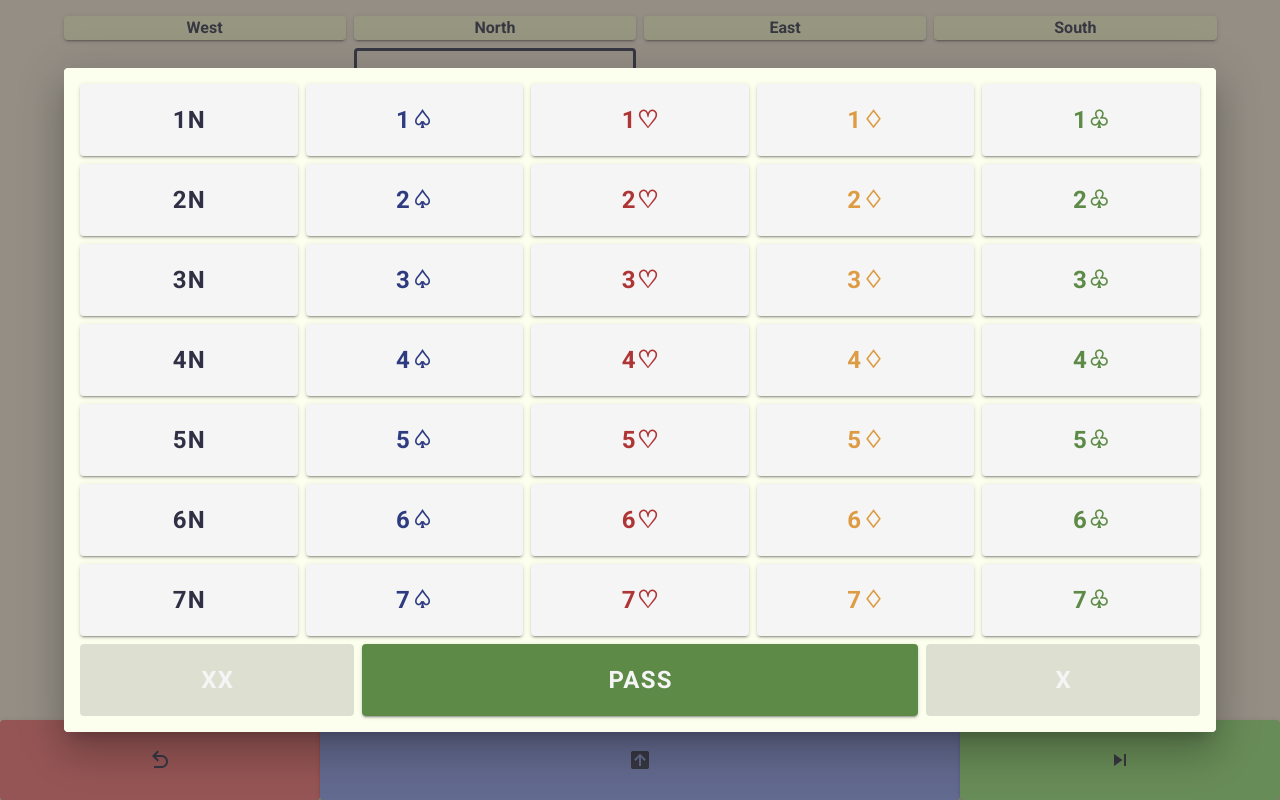
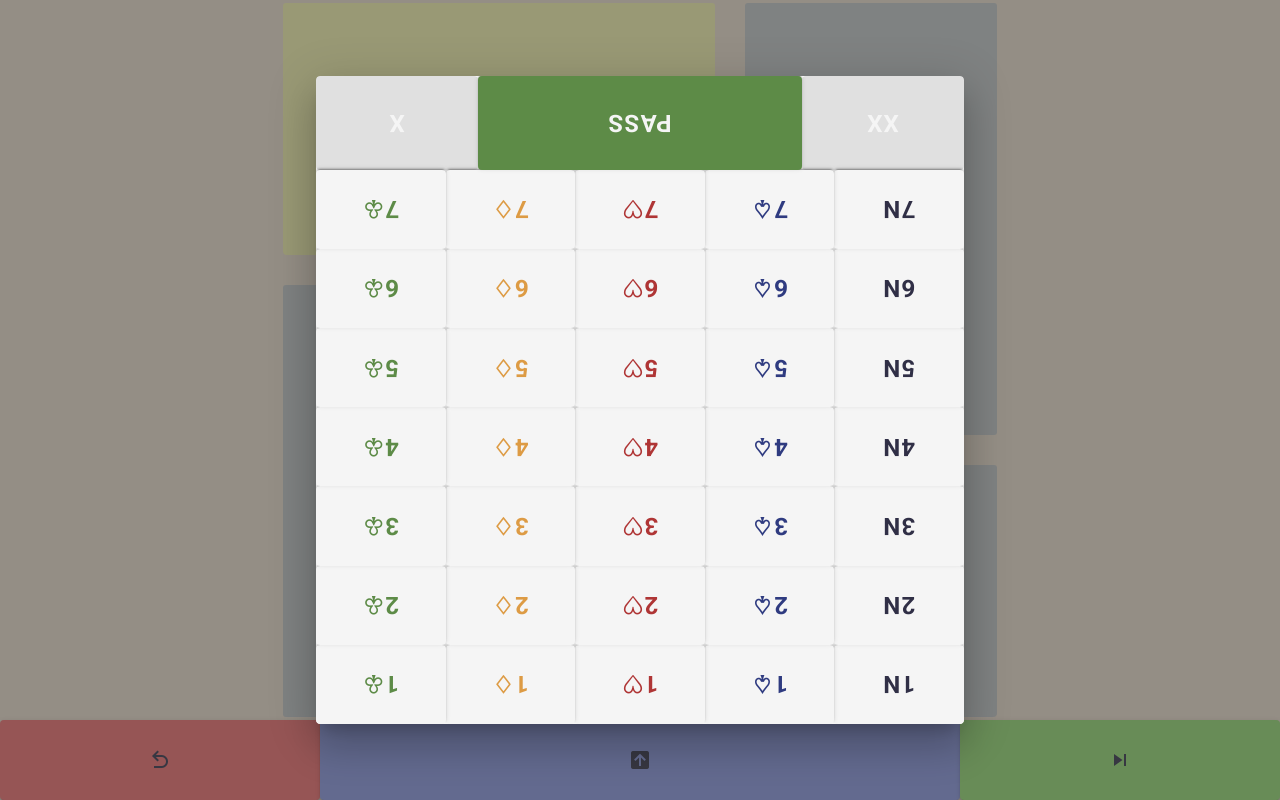
Before and after one commit to garyleung142857/bidding-box, a Vue app: page / in a window 1280 px wide. Both pictures are taken after a click on the button 640 px from the left and 760 px from the top of the page. Built offline with nearby package versions, Linux system fonts and the light colour scheme.

Commit message:
build functionality for 4-sided bidding

```diff
--- a/src/components/BiddingTable.vue
+++ b/src/components/BiddingTable.vue
@@ -1,49 +1,89 @@
 <template>
-
-  <v-container id="biddingtable">
-    <v-row no-gutters justify="center">
-      <v-col
-        cols=3
-        v-for="(pname, key) in this.player_names"
-        v-bind:key="key"
+  <v-card
+    id="biddingtable"
+    :height="this.sideLength"
+    :width="this.sideLength"
+    flat
+  >
+    <PlayerTray
+      player="N"
+      :playerHist="hist_by_players[1]"
+      :sideLength="sideLength"
+      :isCurrent="curPlayer==='N'">
+    </PlayerTray>
+    <PlayerTray
+      player="E"
+      :playerHist="hist_by_players[2]"
+      :sideLength="sideLength"
+      :isCurrent="curPlayer==='E'">
+    </PlayerTray>
+    <span>
+      <v-card
+        class="tablecenter"
+        :height="sideLength * 0.25"
+        :width="sideLength * 0.25"
+        color="transparent"
+        flat
       >
         <v-card
-          v-bind:class="'d-flex align-center justify-center ma-1 player-' + is_vul(key)"
-        >
-          <div>{{pname}}</div>
+          :class="'name-tag player-' + is_vul('N') "
+          id="tag-N"
+          :width="sideLength * 0.13"
+        >{{player_title('N')}}
         </v-card>
-      </v-col>
-    </v-row>
-    <v-row
-      v-for="(callrow, i) in this.hist_2d"
-      v-bind:key="i"
-      no-gutters justify="center"
-    >
-      <v-col
-        cols=3
-        v-for="(call, j) in callrow"
-        v-bind:key="j"
-      >
-        <Call v-bind:biddingCall="call"></Call>
-      </v-col>
-    </v-row>
-  </v-container>
+        <v-card
+          :class="'name-tag player-' + is_vul('E') "
+          id="tag-E"
+          :width="sideLength * 0.13"
+        >{{player_title('E')}}
+        </v-card>
+        <v-card
+          :class="'name-tag player-' + is_vul('S') "
+          id="tag-S"
+          :width="sideLength * 0.13"
+        >{{player_title('S')}}
+        </v-card>
+        <v-card
+          :class="'name-tag player-' + is_vul('W') "
+          id="tag-W"
+          :width="sideLength * 0.13"
+        >{{player_title('W')}}
+        </v-card>
+        <div class="board-num">{{this.boardNum}}</div>
+      </v-card>
+    </span>
+    <PlayerTray
+      player="W"
+      :playerHist="hist_by_players[0]"
+      :sideLength="sideLength"
+      :isCurrent="curPlayer==='W'">
+    </PlayerTray>
+    <PlayerTray
+      player="S"
+      :playerHist="hist_by_players[3]"
+      :sideLength="sideLength"
+      :isCurrent="curPlayer==='S'">
+    </PlayerTray>
+  </v-card>
 
 </template>
 
 <script>
-import Call from '@/components/Call.vue'
+// import Call from '@/components/Call.vue'
+import PlayerTray from '@/components/PlayerTray.vue'
 
 export default {
   name: 'BiddingTable',
   components: {
-    Call
+    // Call
+    PlayerTray
   },
   props: {
     history: Array,
     boardNum: Number,
     curPlayer: String,
     ended: Boolean,
+    sideLength: Number
   },
   data(){
     return {
@@ -52,19 +92,13 @@ export default {
     }
   },
   computed: {
-    dlr_pos(){
-      return this.player_pos(this.dealer)
-    },
-    hist_2d: function(){
+    hist_by_players: function(){
       var hist = [...this.history]
-      if (!this.ended){
-        hist.push('A')  // A = pending
-      }
-      var hist_2 = []
-      for (let i = 0; i < this.dlr_pos; i++){hist.splice(0, 0, 'B')}  // West will be the first B = buffer
-      while (hist.length % 4 > 0){hist.push('E')}  // multiple of 4. E = blank
-      for (let j = 0; j < hist.length; j = j + 4){
-        hist_2.push(hist.slice(j, j + 4))
+      var hist_2 = [[], [], [], []]
+      var i = this.boardNum % 4
+      while (hist.length > 0){
+        hist_2[i].push(hist.shift())
+        i = (i + 1) % 4
       }
       return hist_2
     },
@@ -81,8 +115,12 @@ export default {
     }
   },
   methods: {
-    player_pos: function(player){
-      return this.PLAYERS.indexOf(player)
+    player_title(player){
+      if(player===this.dealer){
+        return 'Dlr'
+      } else {
+        return player
+      }
     },
     is_vul(player){
       var vul = false
--- a/src/components/BoxSelect.vue
+++ b/src/components/BoxSelect.vue
@@ -1,14 +1,21 @@
 <template>
-    <v-container id="boxselect">
+
+    <v-card
+      class="box-bids" :id="this.cur_player"
+      :height="sideLength * 0.9"
+      :width="sideLength * 0.9"
+      flat
+    >
+      <div style="vertical-align: middle">
         <v-row v-for="level in levels" :key="level" no-gutters>
           <v-col
-          class="pa-1"
             v-for="(icon, strain) in strains" :key="strain"
-          align-center row wrap no-gutters depressed
+            align-center row wrap no-gutters
           >
             <v-btn
               class="call-choice bid-choice"
-            block height="9vh" v-bind:ripple="false"
+              block :ripple="false"
+              :height="bidHeight"
               @click="clicked($event)"
               v-bind:id="'call-' + level + strain"
               v-bind:disabled="invalid_bid(level, strain)"
@@ -18,63 +25,82 @@
           </v-col>
         </v-row>
         <v-row no-gutters>
-        <v-col cols=3 class="pa-1">
+          <v-col cols=3>
             <v-btn
               class="call-choice"
-            block height="9vh" v-bind:ripple="false"
-            v-bind:id="'call-R'"
+              block
+              :height="pxrHeight"
+              :ripple="false"
+              :id="'call-R'"
               @click="clicked($event)"
-            v-bind:disabled="this.cannot_rdbl"
+              :disabled="this.cannot_rdbl"
             >
               <span class="label-X">XX</span>
             </v-btn>
           </v-col>
-        <v-col cols=6 class="pa-1">
+          <v-col cols=6>
             <v-btn
               class="call-choice"
-            block height="9vh" v-bind:ripple="false"
-            v-bind:id="'call-P'"
+              block
+              :height="pxrHeight"
+              :ripple="false"
+              :id="'call-P'"
               @click="clicked($event)"
             >
               <span class="label-P">Pass</span>
             </v-btn>
           </v-col>
-        <v-col cols=3 class="pa-1">
+          <v-col cols=3>
             <v-btn
               class="call-choice"
-            block height="9vh" v-bind:ripple="false"
-            v-bind:id="'call-X'"
+              block
+              :height="pxrHeight"
+              :ripple="false"
+              :id="'call-X'"
               @click="clicked($event)"
-            v-bind:disabled="this.cannot_dbl"
+              :disabled="this.cannot_dbl"
             >
               <span class="label-X">X</span>
             </v-btn>
           </v-col>
         </v-row>
-    </v-container>
+      </div>
+    </v-card>
+
 </template>
 
 <script>
 export default {
   name: 'BoxSelect',
   props: {
-    biddingState: Array  // [lastBid: str, canDbl: bool, canRdbl: bool]
+    biddingState: Array,  // [curplayer, string, lastBid: str, canDbl: bool, canRdbl: bool]
+    sideLength: Number,
   },
   data(){
     return {
       levels: ['1', '2', '3', '4', '5', '6', '7'],
       strains: {'N': 'N', 'S': '&#9828;', 'H': '&#9825;', 'D': '&#9826;', 'C': '&#9831;'},
+
     }
   },
   computed: {
     last_bid: function(){
+      return this.biddingState[1]
+    },
+    cannot_dbl: function(){
+      return !(this.biddingState[2])
+    },
+    cannot_rdbl: function(){
+      return !(this.biddingState[3])
+    },
+    cur_player: function(){
       return this.biddingState[0]
     },
-    cannot_dbl: function(){
-      return !(this.biddingState[1])
+    bidHeight: function(){
+      return 0.11 * this.sideLength
     },
-    cannot_rdbl: function(){
-      return !(this.biddingState[2])
+    pxrHeight: function(){
+      return 0.9 * this.sideLength - 7 * this.bidHeight
     }
   },
   methods: {
--- a/src/components/Call.vue
+++ b/src/components/Call.vue
@@ -1,8 +1,8 @@
 <template>
   <v-card
-    height="7vh"
-    class="d-flex align-center justify-center ma-1"
-    v-bind:class="this.to_class(this.biddingCall)"
+    :height="this.sideLength * 0.15" :width="this.sideLength  * 0.15"
+    class="d-flex align-center justify-center"
+    :class="this.to_class(this.biddingCall)"
   >
     <span
       v-html="this.to_html(this.biddingCall)"
@@ -13,7 +13,10 @@
 <script>
 export default {
   name: 'Call',
-  props: {biddingCall: String},
+  props: {
+    biddingCall: String,
+    sideLength: Number
+  },
   data(){
     return {
       levels: ['1', '2', '3', '4', '5', '6', '7'],
--- /dev/null
+++ b/src/components/PlayerTray.vue
@@ -0,0 +1,62 @@
+<template>
+  <v-sheet
+    class="playertray"
+    :class="{current: isCurrent}"
+    :id="'playertray-' + this.player"
+    :width="this.sideLength * 0.6"
+    :height="this.sideLength * 0.35"
+  >
+    <div class="traycontent">
+      <v-row
+        v-for="(callrow, i) in this.hist_2d"
+        v-bind:key="i"
+        no-gutters justify="center"
+      >
+        <v-col
+          cols=3
+          v-for="(call, j) in callrow"
+          v-bind:key="j"
+        >
+          <Call
+            :biddingCall="call"
+            :sideLength="sideLength"
+          ></Call>
+        </v-col>
+      </v-row>
+    </div>
+  </v-sheet>
+</template>
+
+<script>
+import Call from '@/components/Call.vue'
+
+export default {
+  name: 'PlayerTray',
+  components: {
+    Call
+  },
+  props: {
+    player: String,  // N / E / S / W
+    playerHist: Array,
+    sideLength: Number,
+    isCurrent: Boolean
+  },
+  data(){
+    return {
+      NCOL: 4
+    }
+  },
+  computed: {
+      hist_2d: function(){
+      var hist = [...this.playerHist]
+      var hist_2 = []
+      for (let i = 0; i < this.dlr_pos; i++){hist.splice(0, 0, 'B')}  // West will be the first B = buffer
+      while (hist.length % this.NCOL > 0){hist.push('E')}  // multiple of NCOL. E = blank
+      for (let j = 0; j < hist.length; j = j + this.NCOL){
+        hist_2.push(hist.slice(j, j + 4))
+      }
+      return hist_2
+    },
+  }
+}
+</script>
--- a/src/views/BiddingMain.vue
+++ b/src/views/BiddingMain.vue
@@ -1,10 +1,11 @@
 <template>
-  <div>
+  <div v-resize="onResize">
     <BiddingTable
       :history="this.history"
       :boardNum="this.boardNum"
       :curPlayer="this.curPlayer"
       :ended="this.contract.bid != null"
+      :sideLength="this.sideLength"
     ></BiddingTable>
     <v-footer fixed padless id="control-footer">
       <v-row justify="center" no-gutters>
@@ -14,18 +15,17 @@
           </v-btn>
         </v-col>
         <v-col col=6 v-if="contract.bid == null">
-          <v-dialog v-model="dialog" width="90vw">
+          <v-dialog width="unset" v-model="dialog">
             <template v-slot:activator="{on, attrs}">
               <v-btn block id="call-button" class="d-flex align-center justify-center" v-bind="attrs" v-on="on">
                 <v-icon>mdi-arrow-up-box</v-icon>
               </v-btn>
             </template>
-            <v-card elevation=0>
-              <BoxSelect
-                @selectCall="addHistory($event); dialog=false"
-                :biddingState="biddingState"
-              ></BoxSelect>
-            </v-card>
+            <BoxSelect
+              @selectCall="addHistory($event); dialog=false"
+              :biddingState="biddingState"
+              :sideLength="this.sideLength"
+            ></BoxSelect>
           </v-dialog>
         </v-col>
         <v-col col=6 v-else>
@@ -58,7 +58,8 @@ export default {
       PLAYERS: ['W', 'N', 'E', 'S'],
       history: [],
       boardNum: 1,
-      dialog: false
+      dialog: false,
+      sideLength: null,
     }
   },
   computed: {
@@ -113,13 +114,17 @@ export default {
           }
         }
       }
-      return [lastBid, canDbl, canRdbl, contract]
+      return [this.curPlayer, lastBid, canDbl, canRdbl, contract]
     },
     contract: function(){
-      return this.biddingState[3]
+      return this.biddingState[4]
     }
   },
   methods: {
+    onResize: function(){
+      var len_of_largest_sq = Math.min(window.innerWidth, window.innerHeight * 0.9)
+      this.sideLength = len_of_largest_sq
+    },
     addHistory: function(call){
       this.history.push(call)
     },
@@ -149,6 +154,9 @@ export default {
         return call[1]
       }
     },
+  },
+  mounted(){
+    this.onResize()
   }
 }
 </script>
@@ -161,11 +169,6 @@ export default {
     font-family: 'Roboto', sans-serif;
   }
 
-  #biddingtable {
-    overflow-y: auto;
-    max-height: 90vh;
-  }
-
   #undo-button {background-color: #f88080;}
   #call-button {background-color: #9ba8eb}
   #advance-button {background-color: #a3e684;}
@@ -174,9 +177,10 @@ export default {
 
   #contract, .player-nv, .player-v, .call-choice span, .table-label {
     font-weight: bold;
+    max-width: unset
   }
 
-  #boxselect {background-color: #fcffee;}
+  .box-bids {background-color: #fcffee;}
 
   .label-N span, .label-N {color: #302f46;}
   .label-S span, .label-S {color: #2f3b80;}
@@ -202,9 +206,8 @@ export default {
 
   .bid-choice .normal-label #contract {background-color: #f5f5f5 !important;}
 
-  .label-A {border: #4a495e 3px solid !important;}
-  .label-A, .label-B, .label-E {
-    background-color: #f5e9d9 !important;
+  .label-B, .label-E {
+    background-color: transparent !important;
     box-shadow: none !important;
   }
 
@@ -222,4 +225,134 @@ export default {
 
   #contract, .call-choice span, .table-label{font-size: x-large;}
 
+  #biddingtable{
+    position: absolute;
+    top: 45%;
+    left: 50%;
+    transform: translate(-50%, -50%);
+    background-color: transparent;
+  }
+
+  .playertray {
+    margin: 3px;
+    padding: 3px;
+    vertical-align: text-bottom;
+    border-radius: 3px;
+    overflow-y: auto;
+    background-color: rgb(206, 211, 212) !important;
+  }
+
+  .tray-holder{
+    overflow: auto;
+  }
+
+  .playertray.current{
+    background-color: rgb(255, 254, 187) !important;
+  }
+
+  #playertray-S {
+    position: absolute;
+    bottom: 0;
+    right: 0;
+    transform: rotate(0deg);
+  }
+
+  #playertray-N {
+    position: absolute;
+    top: 0;
+    left: 0;
+    transform: rotate(180deg);
+  }
+
+  #playertray-E {
+    position: absolute;
+    top: 0;
+    right: 0;
+    transform: rotate(-90deg) translateY(-100%);
+    transform-origin: top right;
+  }
+
+  #playertray-W {
+    position: absolute;
+    bottom: 0;
+    left: 0;
+    transform: rotate(90deg) translateX(-100%) ;
+    transform-origin: bottom left;
+  }
+
+  .table-label{
+    transform: rotate(180deg);
+  }
+
+  .tablecenter{
+    position: absolute;
+    transform: translate(-50%,-50%);
+    top: 50%;
+    left: 50%;
+  }
+
+  ::-webkit-scrollbar {
+    display: none;
+  }
+
+  .name-tag{
+    position: absolute;
+  }
+
+  .name-tag#tag-N{
+    top: 0;
+    left: 50%;
+    transform: rotate(0deg) translateX(-50%);
+  }
+
+  .name-tag#tag-S{
+    bottom: 0;
+    left: 50%;
+    transform: rotate(180deg) translateX(50%);
+  }
+
+  .name-tag#tag-E{
+    top: 50%;
+    right: 0;
+    transform: rotate(90deg) translateX(50%);
+    transform-origin: top right;
+  }
+
+  .name-tag#tag-W{
+    top: 50%;
+    left: 0;
+    transform: rotate(-90deg) translateX(-50%);
+    transform-origin: top left;
+  }
+
+  .board-num{
+    position: absolute;
+    top: 50%;
+    left: 50%;
+    transform: translate(-50%, -50%);
+    font-size: x-large;
+    font-weight: bold;
+  }
+
+  .box-bids{
+    padding: 0;
+    margin: 0;
+  }
+
+  .box-bids#W{
+    transform: rotate(90deg);
+  }
+
+  .box-bids#E{
+    transform: rotate(-90deg);
+  }
+
+  .box-bids#N{
+    transform: rotate(180deg);
+  }
+
+  .box-bids#S{
+    transform: rotate(0deg);
+  }
+
 </style>
```
Lines whose indentation alone changed are shown as unchanged.
